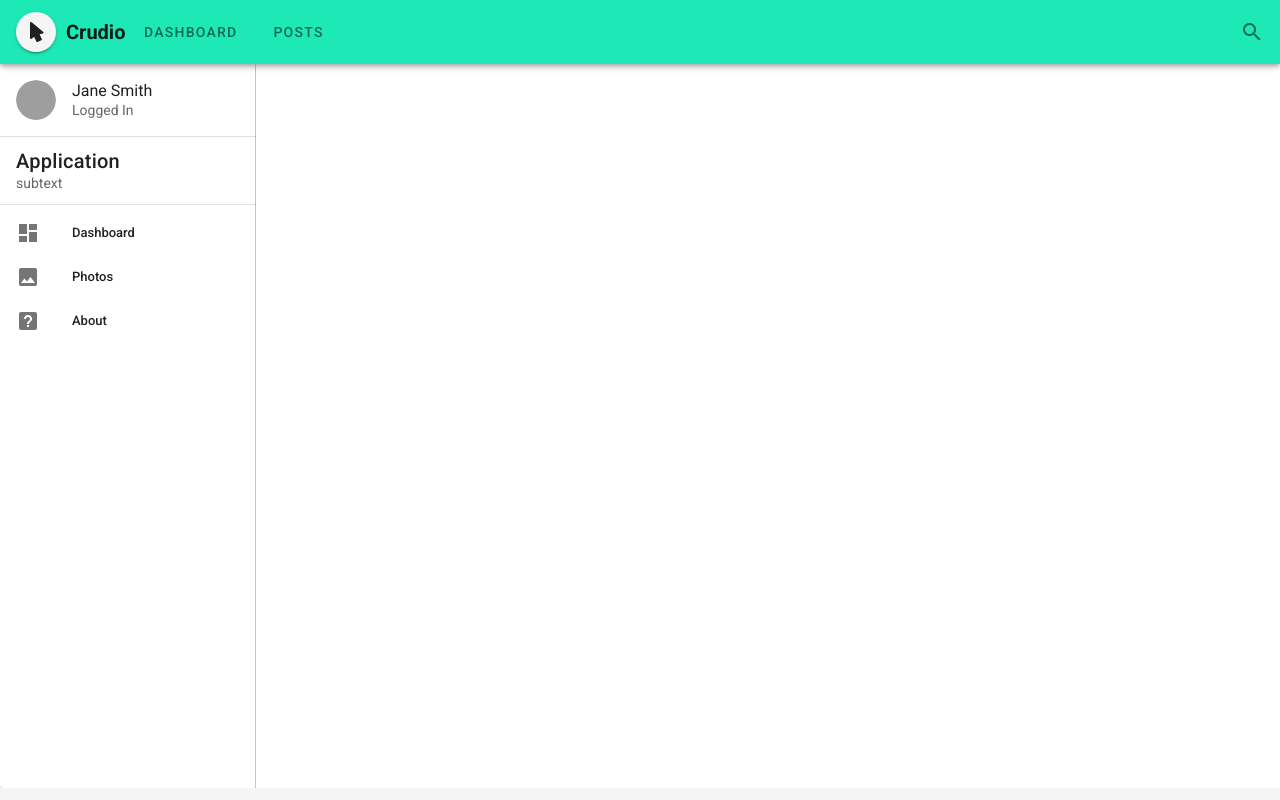
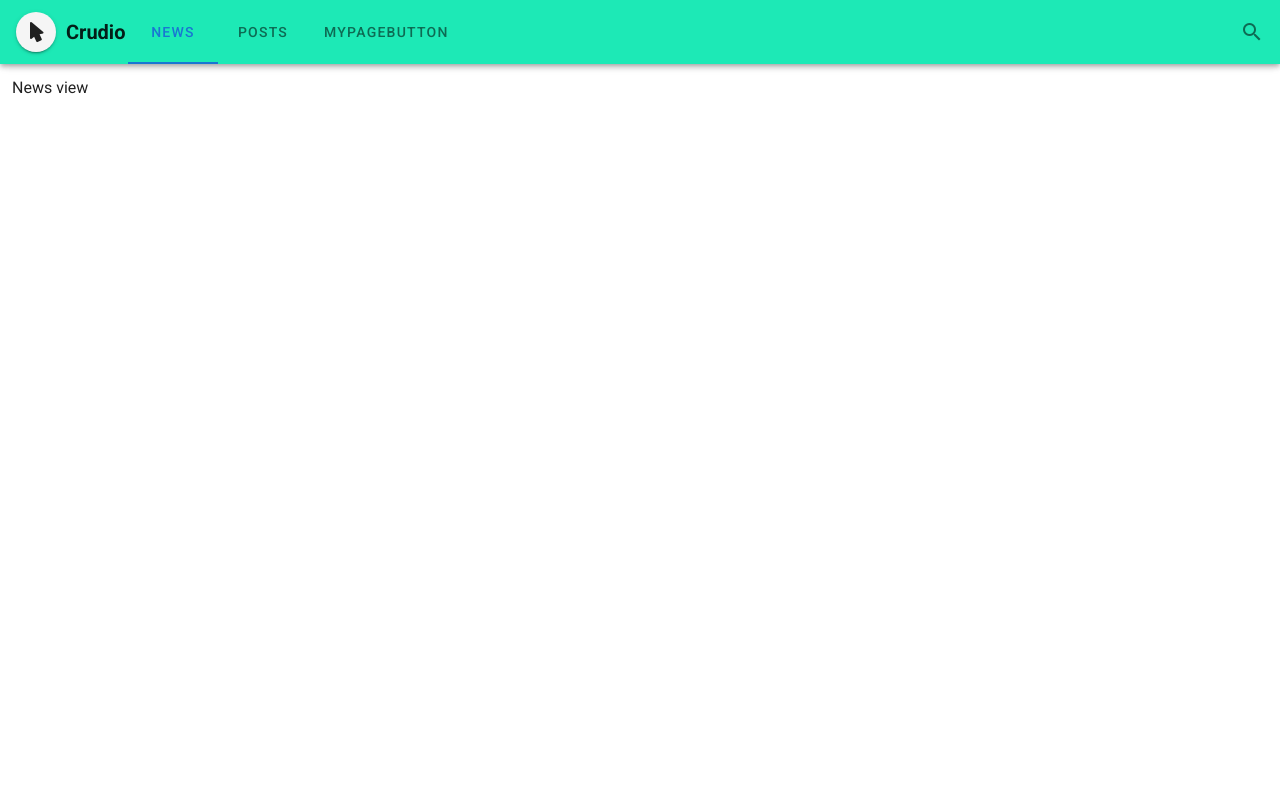
Before and after one commit to OhSeungCheol/crudio-front, a Vue app: page /news in a window 1280 px wide. Built offline with nearby package versions, Linux system fonts and the light colour scheme; grey boxes are pictures that could not be loaded.

Commit message:
헤더에 News 탭 추가, 대시보드를 마이페이지로 변경

```diff
--- a/src/components/common/Header.vue
+++ b/src/components/common/Header.vue
@@ -18,8 +18,10 @@
 
         <v-tabs v-model="selectedTab" align-with-title>
             <v-tab class="pa-0 ma-0" style="min-width:0px" key='0'/>
-            <v-tab to="dashboard" tag="div">Dashboard</v-tab>
+            <v-tab to="news" tag="div">News</v-tab>
             <v-tab to="posts" tag="div">Posts</v-tab>
+            <!-- MyPage 는 추후 우측에 톱니바퀴 아이콘으로 뺄 예정 -->
+            <v-tab to="myPage" tag="div">MyPageButton</v-tab>
         </v-tabs>
 
         <v-btn icon>
--- /dev/null
+++ b/src/views/NewsView.vue
@@ -0,0 +1,16 @@
+<template>
+    <v-main>
+        <v-container fluid>
+            News view
+        </v-container>
+    </v-main>
+</template>
+
+<script>
+export default {
+}
+</script>
+
+<style scoped>
+
+</style>
```
Also changed, not shown: src/router/MainRouter.js (+7 -2 lines).
